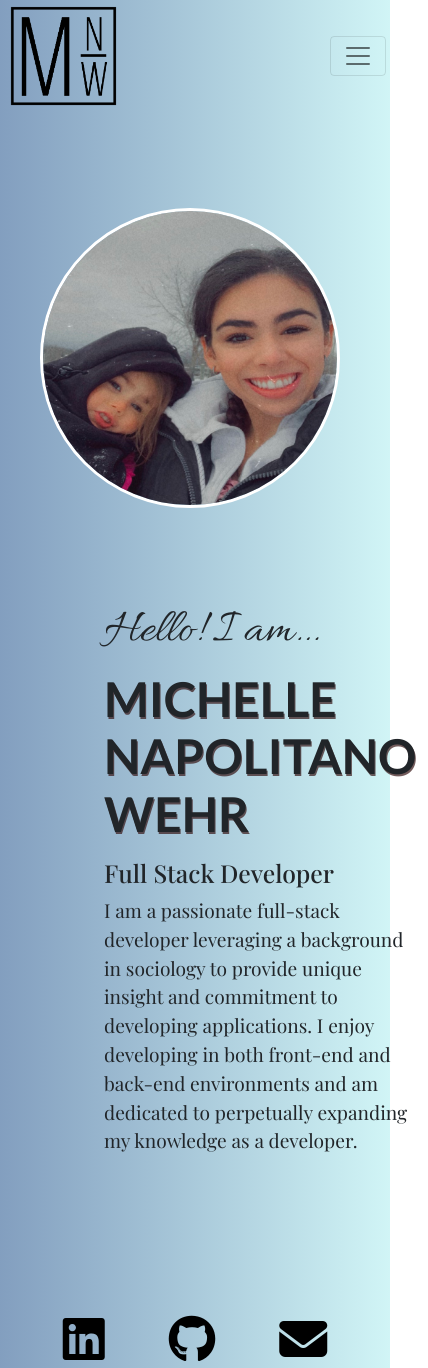
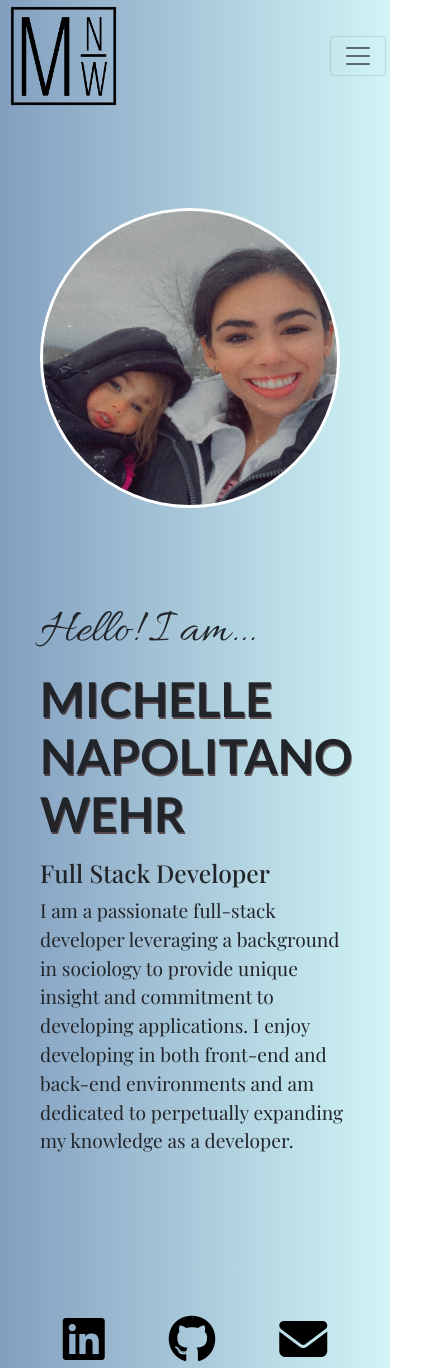
Before and after one commit to michellewehr/react-portfolio-2, a React (Create React App) app: page / in a window 390 px wide. Shown: the top 1368 px of the page, 428 px wide, since content can reach past the window. Built offline with nearby package versions, Linux system fonts and the light colour scheme; a web font is replaced by a local one.

Commit message:
changed margin for mobile

```diff
--- a/src/App.css
+++ b/src/App.css
@@ -253,11 +253,17 @@ textarea {
   .profilePic {
     margin-left: 11rem;
   }
+  .nameBlock {
+    margin-left: 1.5rem;
+  }
 }
 
 @media only screen and (max-width: 700px) {
   .profilePic {
     margin-left: 3rem;
+  }
+  .nameBlock {
+    margin-left: 1rem;
   }
 }
 
```
